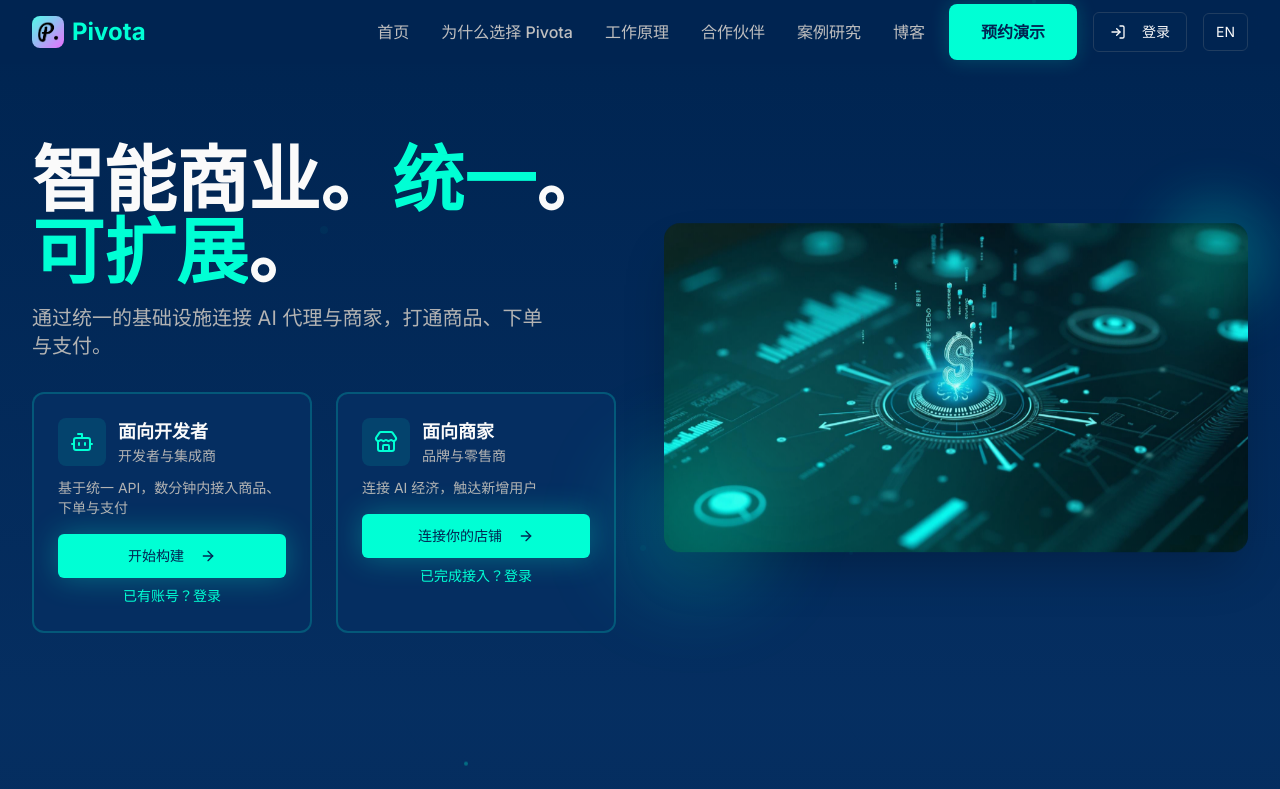
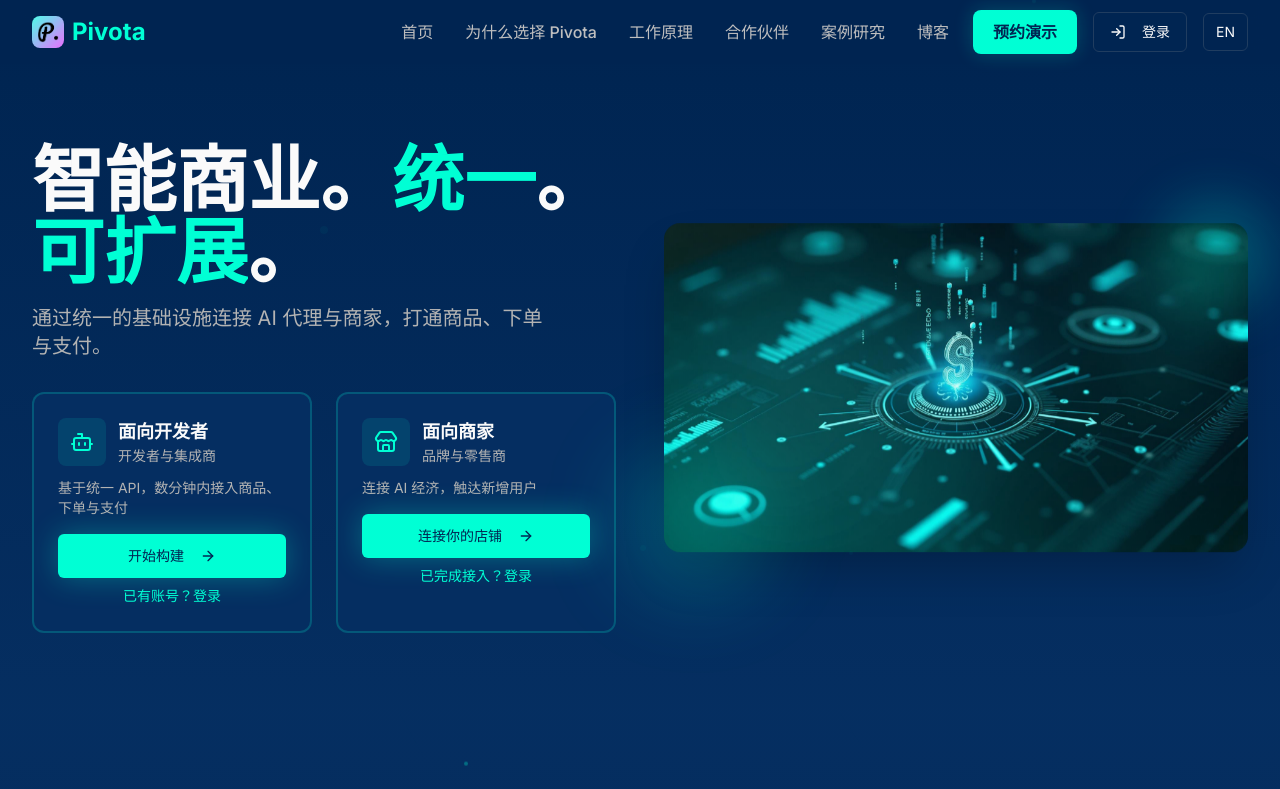
Before and after one commit to pengxu9-rgb/pivota-marketing, a Next.js app: page /zh in a window 1280 px wide. Shown: the top 789 px of the page. Built offline with nearby package versions, Linux system fonts and the light colour scheme.

Commit message:
ui: reduce 'Book a Demo' CTA prominence in header (smaller padding + lighter glow)

```diff
--- a/src/app/globals.css
+++ b/src/app/globals.css
@@ -131,6 +131,15 @@
     box-shadow: var(--shadow-neon);
   }
 
+  /* Header-specific, subtler CTA: smaller padding + lighter glow */
+  .btn-hero-nav {
+    @apply px-5 py-2.5; /* reduce size */
+    box-shadow: 0 0 12px hsl(170 100% 50% / 0.18);
+  }
+  .btn-hero-nav:hover {
+    transform: scale(1.02);
+  }
+
   .btn-secondary {
     @apply bg-secondary/20 border border-secondary text-secondary font-semibold px-6 py-3 rounded-lg transition-all duration-300 hover:bg-secondary/30 hover:scale-105;
   }
--- a/src/components/Header.tsx
+++ b/src/components/Header.tsx
@@ -170,7 +170,7 @@ const Header = () => {
                 <span className="absolute inset-0 bg-primary/10 scale-0 group-hover:scale-100 transition-transform duration-300 rounded-lg -z-10"></span>
               </Link>
 
-              <Link href={sectionHref('#demo-section')} className="btn-hero animate-glow">
+              <Link href={sectionHref('#demo-section')} className="btn-hero btn-hero-nav animate-glow">
                 {isZh ? "预约演示" : "Book a Demo"}
               </Link>
 
@@ -255,7 +255,7 @@ const Header = () => {
                 <Link
                   href={sectionHref('#demo-section')}
                   onClick={() => setIsOpen(false)}
-                  className="btn-hero w-full inline-block text-center"
+                  className="btn-hero btn-hero-nav w-full inline-block text-center"
                 >
                   {isZh ? "预约演示" : "Book a Demo"}
                 </Link>
```
